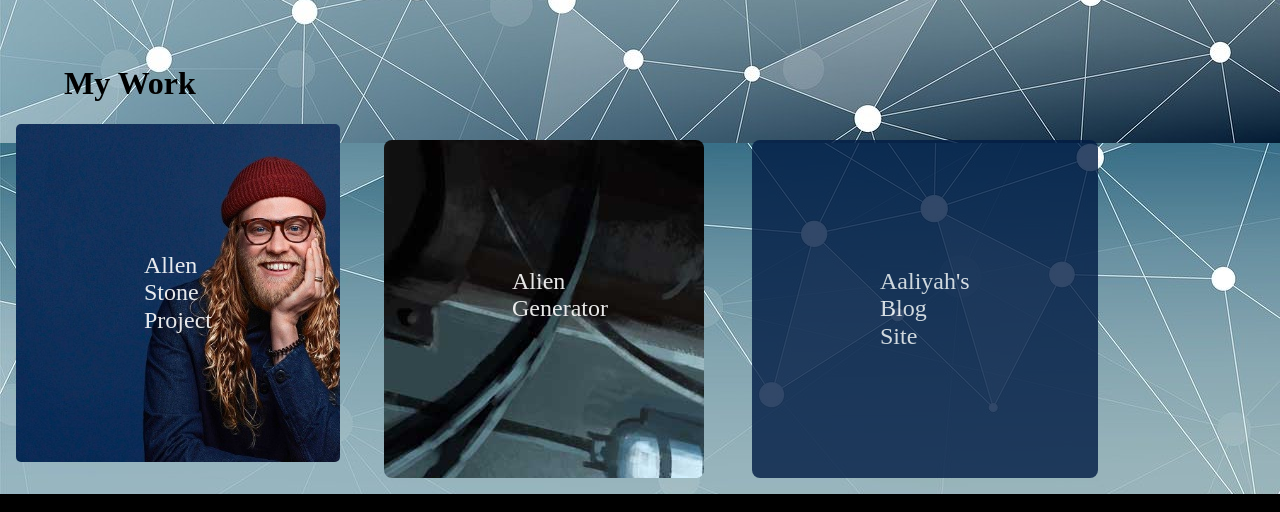
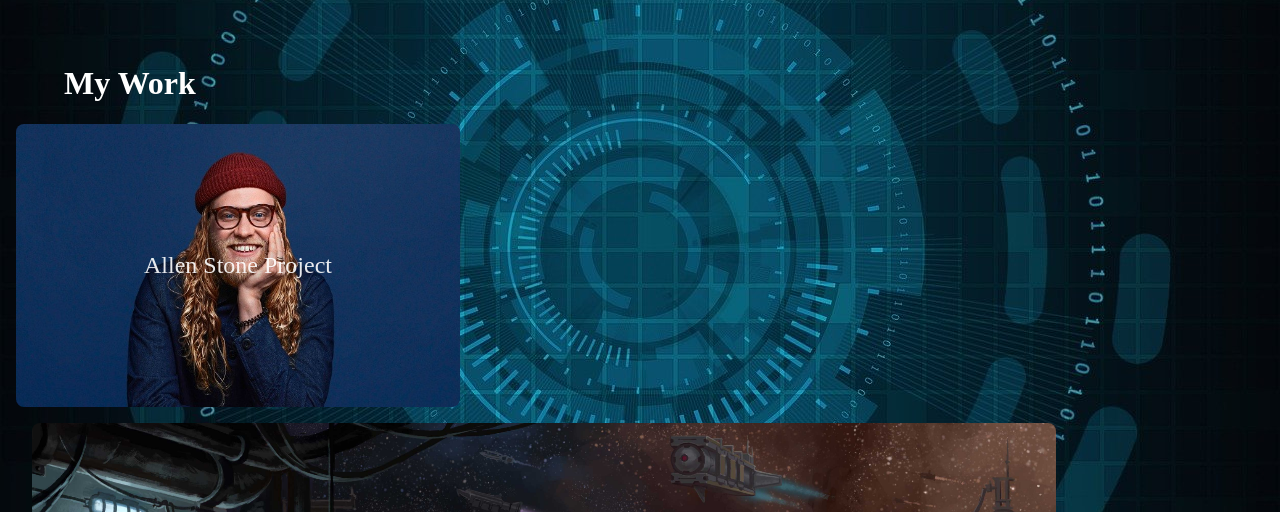
Before and after one commit to symlara/coding-world, a plain HTML site: page index.html in a window 1280 px wide. Shown: the part 710-1222 px from the top of the page. Drawn offline with nearby package versions, Linux system fonts and the light colour scheme.

Commit message:
added new work. added more css styles

```diff
--- a/assets/style.css
+++ b/assets/style.css
@@ -3,8 +3,9 @@ html {
 }
 
 /* body styles */
-.background {
-  background-image: url("./images/background-2462431_1280.jpg");
+.container {
+  background-image: url("./images/cyber-3400789_1280.jpg");
+  color: white;
 }
 
 .bg-black {
@@ -21,28 +22,37 @@ html {
   font-weight: bold;
 }
 
+#what-i-do p:hover {
+  color: #adaeae;
+}
+
 /* work section styles */
 #my-work {
   cursor: pointer;
+
 }
 
 #my-work a:hover {
   text-decoration: none;
-  font-size: 20px;
+  font-size: 25px;
   float: top;
 }
 
 .allen {
   background-image: url("./images/allen-stone.jpg");
   background-size: cover;
-  border-radius: 5px;
+  border-radius: 8px;
 }
 
 #work {
   background-image: url("./images/lifeform_background.jpg");
+  background-size: cover;
   border-radius: 8px;
+  text-align: center;
 }
 
 .blog {
   border-radius: 8px;
+  background-color: #061d2b;
+  text-align: center;
 }
--- a/index.html
+++ b/index.html
@@ -10,9 +10,9 @@
     <meta name="viewport" content="width=device-width, initial-scale=1.0">
     <title>Aaliyah Symlar Portfolio</title>
 </head>
-<body class="background">
+<body class="container">
     <!-- navigation/header section begins -->
-    <header class="bg-black-90 w-100 ph3 pv3 pv4-ns ph4-m ph5-l link white-60">
+    <header class="bg-black-90 w-100 ph3 pv3 pv4-ns ph4-m ph5-l link white-60 hover-gray">
       <nav class="f6 fw6 ttu tracked">
           <a class="link dim white dib mr3" href="#what-i-do" title="About">About Me</a>
           <a class="link dim white dib mr3" href="#my-work" title="work">My Work</a>
@@ -40,15 +40,15 @@
           <section id="my-work">
             <h1 class="mh5">My Work</h1>
             <div class="flex flex-wrap">
-          <div class="w-25 mr2 mh3 project_1">
+          <div class="w-80 mr2 mh3 project_1">
           <a class="grow dib f3-ns no-underline white-90 pa6 allen" href="https://symlara.github.io/about-allen-project/" target="_blank">Allen Stone Project</a>
           </div>
-          <div class="w-100 w-25-ns pr5 mv3 mh4" id="work">
+          <div class="w-80-ns mr2 mv3 mh4" id="work">
             <a class="grow dib f3-ns no-underline white-90 pa6" href="http://alien-generator.herokuapp.com" target="_blank">Alien Generator</a>
           </div>
 
-            <div class=" w-25 pa3 mr2">
-              <a class="grow dib f3-ns no-underline white-90 pa6 bg-navy o-80 blog" href="https://aaliyah-blog-site.herokuapp.com" target="_blank">Aaliyah's Blog Site</a>
+            <div class="w-80 pa3 mr2">
+              <a class="grow dib f3-ns no-underline white-90 pa6 0-30 blog" href="https://aaliyah-blog-site.herokuapp.com" target="_blank">Aaliyah's Blog Site</a>
             </div>
           </div>
           </section>
```
Also changed, not shown: assets/images/artificial-intelligence-3382507_1280.jpg (added), assets/images/cyber-3400789_1280.jpg (added), assets/images/network-3424070_1280.jpg (added), 2 other files.
